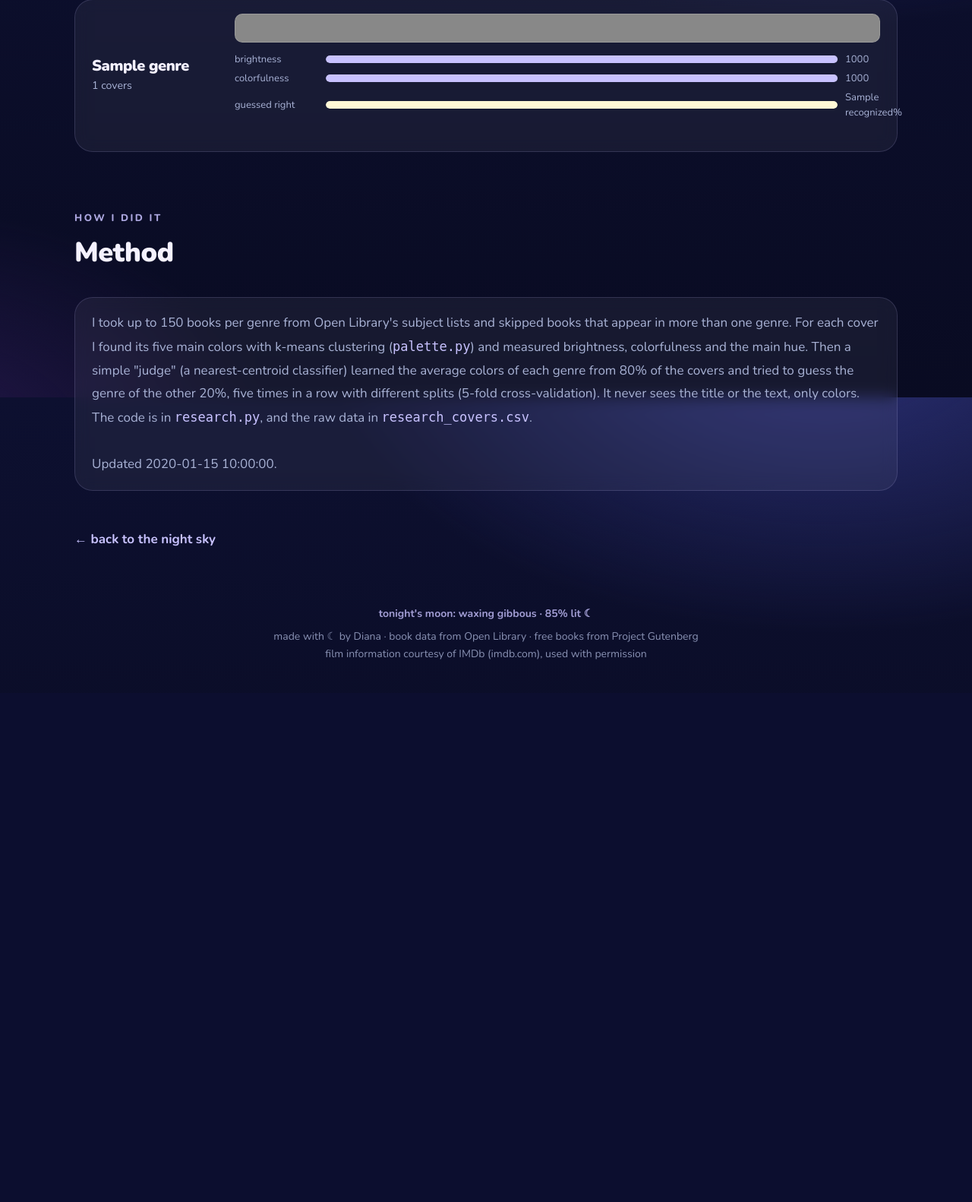
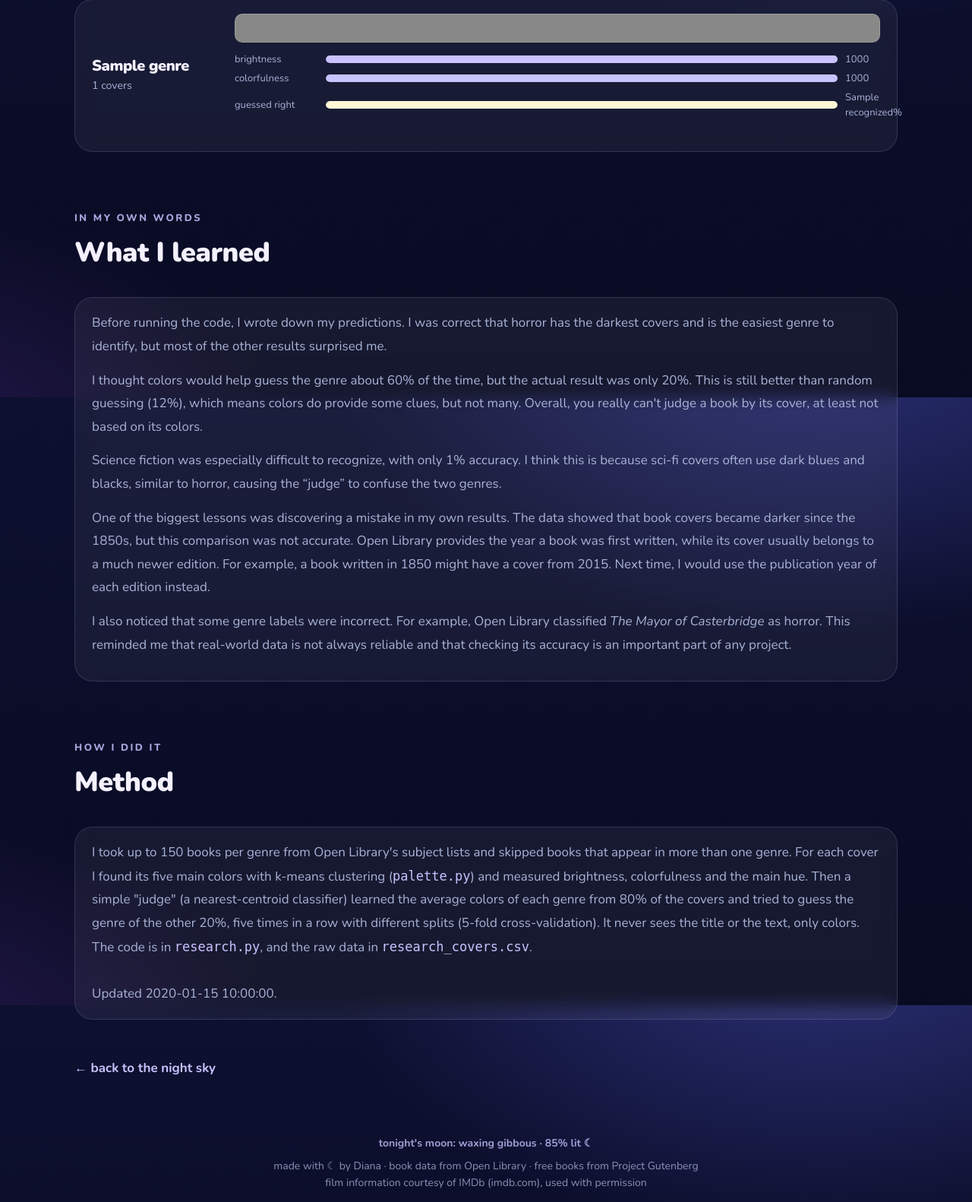
Before and after one commit to Moonlightdi/shelf-and-screen, a Flask app: template templates/research.html in a window 1280 px wide. Shown: the part 1077-2659 px from the top of the page at 76% size. Before the commit the page ends 1945 px from the top, so only its background shows below. Run offline with Flask 3, Linux system fonts and the light colour scheme; the template is opened without the code that fills it: most values are stand-ins (such as "Sample title", 1, 10 or a date in 2020).

Commit message:
Add files via upload

```diff
--- a/templates/research.html
+++ b/templates/research.html
@@ -33,6 +33,7 @@
     .big-number { font-size: clamp(64px, 12vw, 120px); font-weight: 900; color: var(--moon); line-height: 1; }
     .method { color: var(--silver); line-height: 1.8; }
     .method code { color: var(--moonglow); }
+    .method p { margin: 0 0 14px; }
     @media (max-width: 700px) { .genre-row { grid-template-columns: 1fr; } }
 </style>
 {% endblock %}
@@ -86,7 +87,7 @@
 <section class="section">
     <div class="section-head">
         <div><span class="label">through the years</span><h2>Are covers getting darker?</h2></div>
-        <p class="note">Average brightness of covers by the decade the book was first published. Taller is brighter.</p>
+        <p class="note">Average brightness of covers by the decade the book was first published. Taller is brighter. ⚠ Careful: this compares the year a book was written, not the year its cover was made (see "What I learned").</p>
     </div>
     {% set top = data.decades | map(attribute="brightness") | max %}
     <div class="decades panel">
@@ -99,6 +100,17 @@
     </div>
 </section>
 {% endif %}
+
+<section class="section">
+    <div class="section-head"><div><span class="label">in my own words</span><h2>What I learned</h2></div></div>
+    <div class="panel finding method">
+        <p>Before running the code, I wrote down my predictions. I was correct that horror has the darkest covers and is the easiest genre to identify, but most of the other results surprised me.</p>
+        <p>I thought colors would help guess the genre about 60% of the time, but the actual result was only 20%. This is still better than random guessing (12%), which means colors do provide some clues, but not many. Overall, you really can't judge a book by its cover, at least not based on its colors.</p>
+        <p>Science fiction was especially difficult to recognize, with only 1% accuracy. I think this is because sci-fi covers often use dark blues and blacks, similar to horror, causing the &ldquo;judge&rdquo; to confuse the two genres.</p>
+        <p>One of the biggest lessons was discovering a mistake in my own results. The data showed that book covers became darker since the 1850s, but this comparison was not accurate. Open Library provides the year a book was first written, while its cover usually belongs to a much newer edition. For example, a book written in 1850 might have a cover from 2015. Next time, I would use the publication year of each edition instead.</p>
+        <p>I also noticed that some genre labels were incorrect. For example, Open Library classified <em>The Mayor of Casterbridge</em> as horror. This reminded me that real-world data is not always reliable and that checking its accuracy is an important part of any project.</p>
+    </div>
+</section>
 
 <section class="section">
     <div class="section-head"><div><span class="label">how I did it</span><h2>Method</h2></div></div>
```
